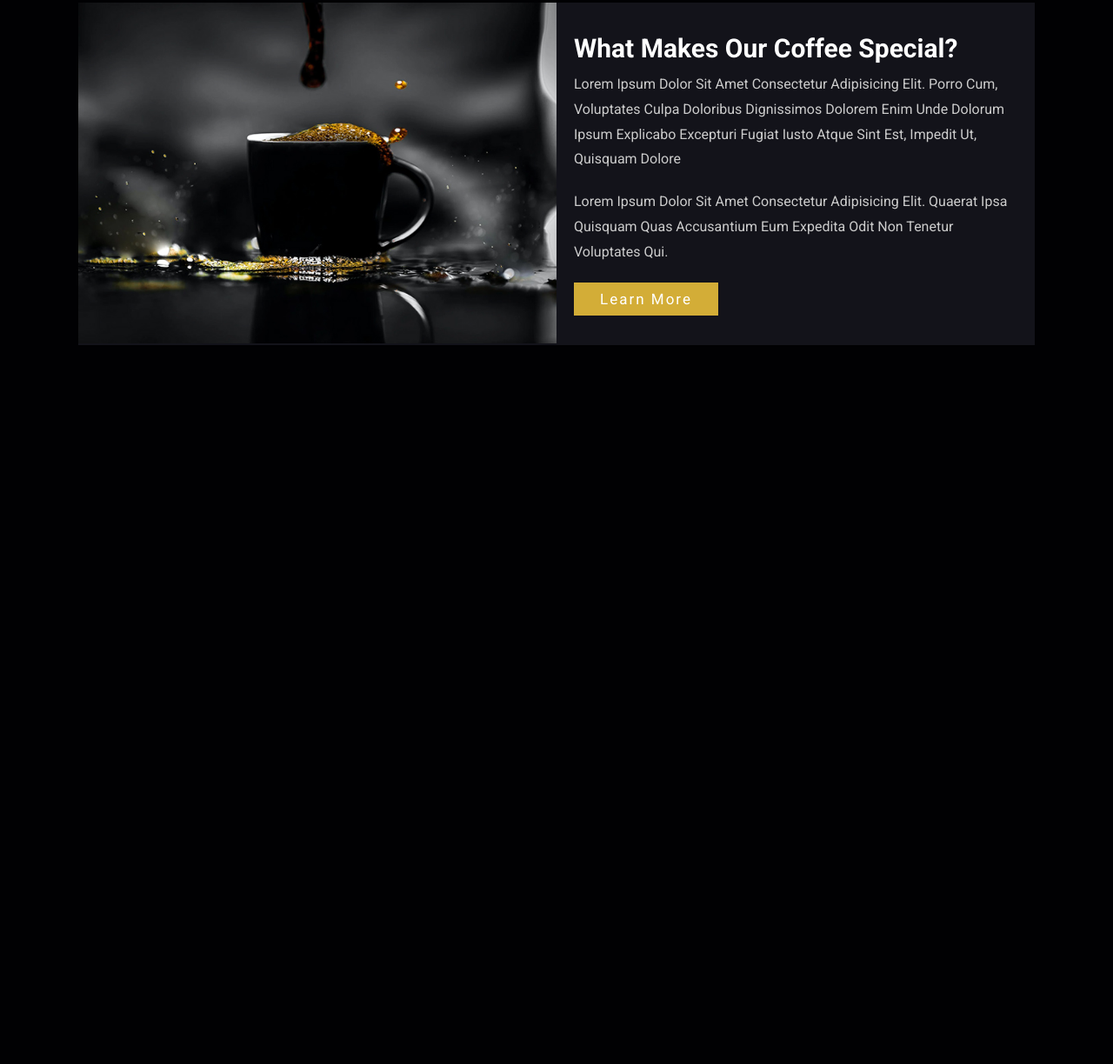
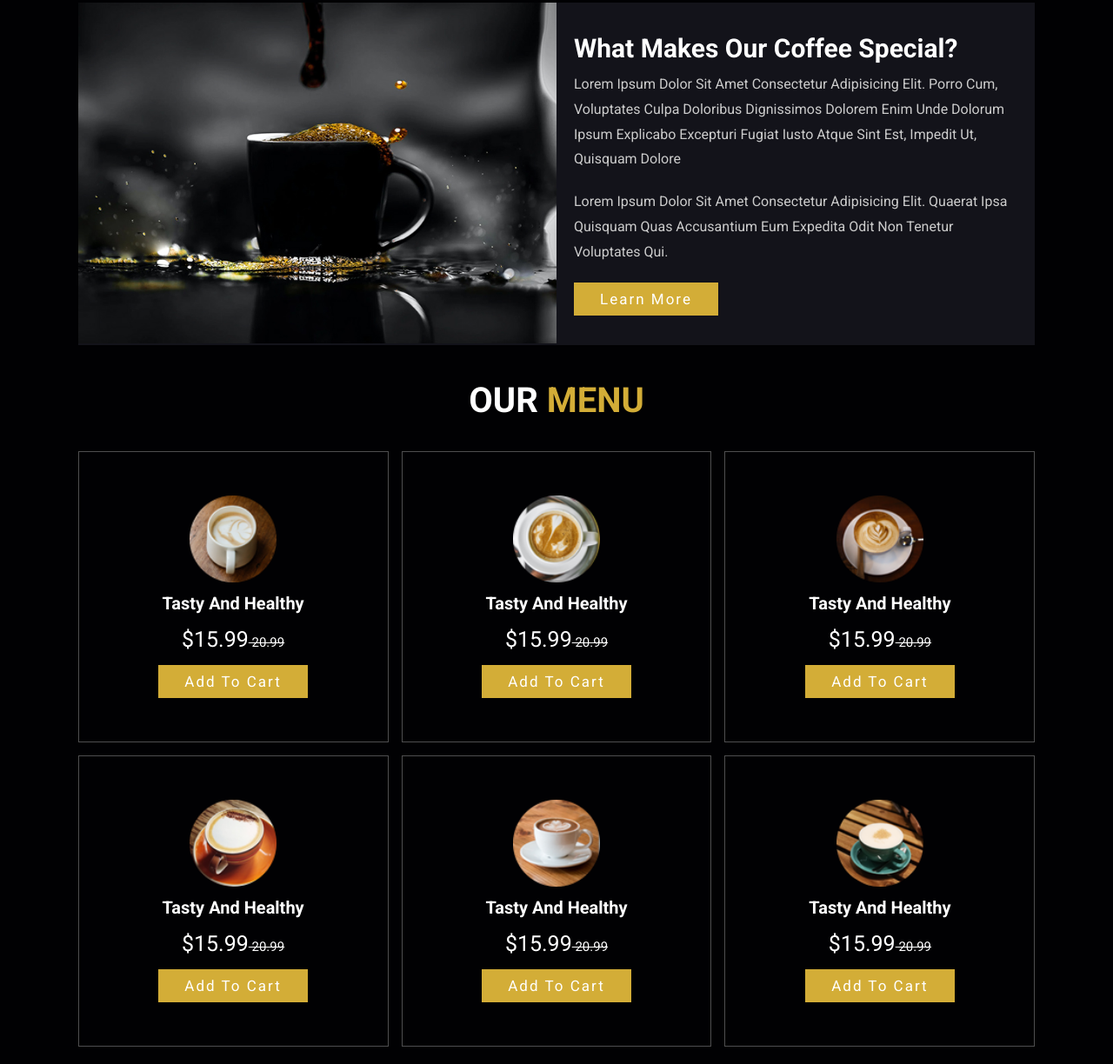
Before and after one commit to Justfemi/CoffeStore, a plain HTML site: page index.html in a window 1280 px wide. Shown: the part 899-2123 px from the top of the page at 87% size. Before the commit the page ends 1356 px from the top, so only its background shows below. Drawn offline with Linux system fonts and the light colour scheme.

Commit message:
ft:added menu-section\

```diff
--- a/index.html
+++ b/index.html
@@ -111,7 +111,51 @@
   </section>
 
   <section class="menu" id="menu">
+    <h1 class="heading">our <span>menu</span></h1>
 
+    <div class="box-container">
+      <div class="box">
+        <img src="./Images/menu-1.png" alt="menu picture">
+        <h3>tasty and healthy</h3>
+        <div class="price">$15.99<span> 20.99</span></div>
+        <a href="#" class="btn">add to cart</a>
+      </div>
+
+      <div class="box">
+        <img src="./Images/menu-2.png" alt="menu picture">
+        <h3>tasty and healthy</h3>
+        <div class="price">$15.99<span> 20.99</span></div>
+        <a href="#" class="btn">add to cart</a>
+      </div>
+
+      <div class="box">
+        <img src="./Images/menu-3.png" alt="menu picture">
+        <h3>tasty and healthy</h3>
+        <div class="price">$15.99<span> 20.99</span></div>
+        <a href="#" class="btn">add to cart</a>
+      </div>
+
+      <div class="box">
+        <img src="./Images/menu-4.png" alt="menu picture">
+        <h3>tasty and healthy</h3>
+        <div class="price">$15.99<span> 20.99</span></div>
+        <a href="#" class="btn">add to cart</a>
+      </div>
+
+      <div class="box">
+        <img src="./Images/menu-5.png" alt="menu picture">
+        <h3>tasty and healthy</h3>
+        <div class="price">$15.99<span> 20.99</span></div>
+        <a href="#" class="btn">add to cart</a>
+      </div>
+
+      <div class="box">
+        <img src="./Images/menu-6.png" alt="menu picture">
+        <h3>tasty and healthy</h3>
+        <div class="price">$15.99<span> 20.99</span></div>
+        <a href="#" class="btn">add to cart</a>
+      </div>
+    </div>
   </section>
 
   <script src="./script.js"></script>
--- a/style.css
+++ b/style.css
@@ -280,6 +280,47 @@ body {
   line-height: 1.8;
 }
 
+.menu .box-container {
+  display: grid;
+  grid-template-columns: repeat(auto-fit, minmax(30rem, 1fr));
+  gap: 1.5rem;
+}
+
+.menu .box-container .box {
+  padding: 5rem;
+  text-align: center;
+  border: var(--border);
+}
+
+.menu .box-container .box img {
+  height: 10rem;
+}
+
+.menu .box-container .box h3 {
+  color: #fff;
+  font-size: 2rem;
+  padding: 1rem 0;
+}
+
+.menu .box-container .box .price {
+  color: #fff;
+  font-size: 2.5rem;
+  padding: .5rem 0;
+}
+
+.menu .box-container .box .price span{
+  font-size: 1.5rem;
+  text-decoration: line-through;
+}
+
+.menu .box-container .box:hover {
+  background: #fff;
+}
+
+.menu .box-container .box:hover > * {
+  color: var(--black);
+}
+
 
 
 
```
